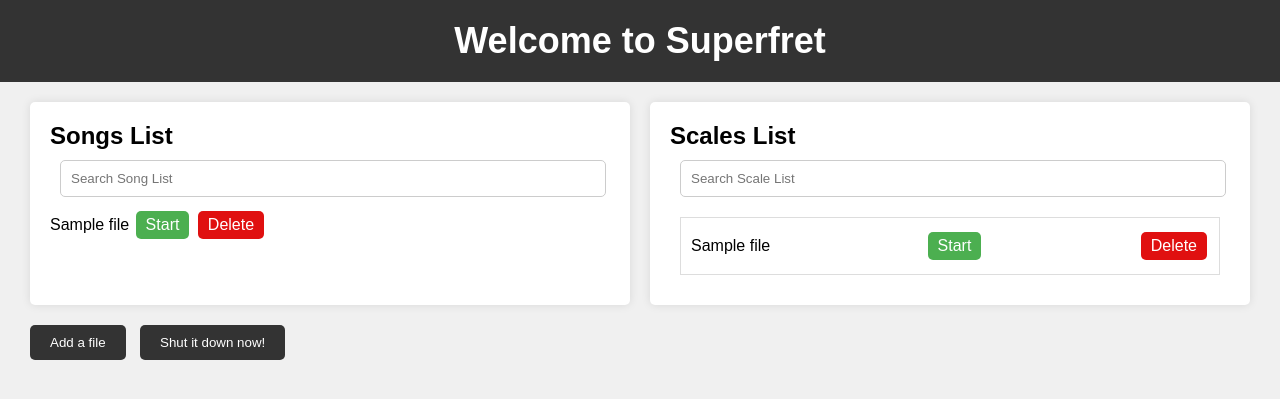
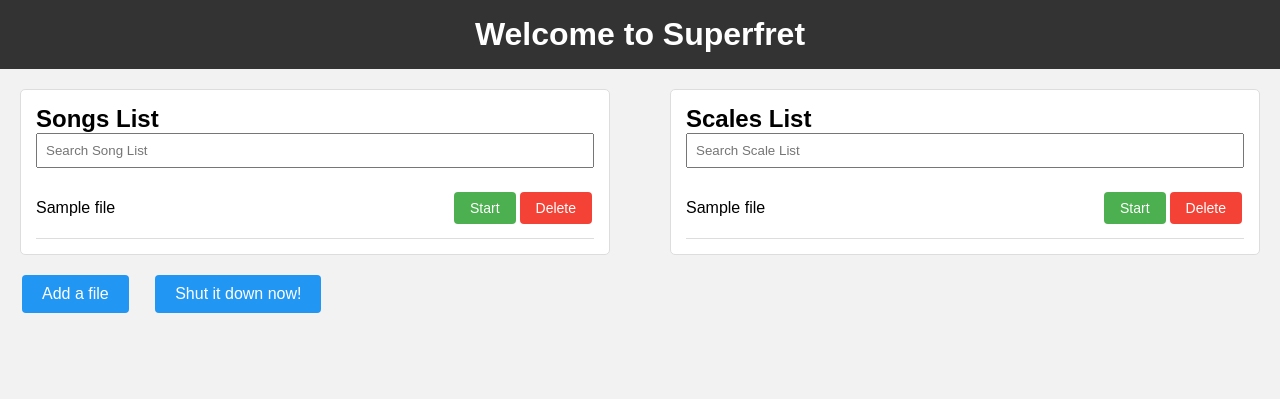
Before and after one commit to ashwin-godura/18500-SUPERFRET, a Django app: template superfret/app/templates/home.html in a window 1280 px wide. Shown: the top 399 px of the page. Run offline with Django 4.2, Linux system fonts and the light colour scheme; tables that the repository leaves empty hold one stand-in row (values such as "Sample post"); the template is opened without the code that fills it: values that come from a table or form of the project are taken from there, most other values are stand-ins (such as "Sample title", 1, 10 or a date in 2020).

Commit message:
fixed some stuff

```diff
--- a/superfret/app/static/css/styles.css
+++ b/superfret/app/static/css/styles.css
@@ -1,53 +1,40 @@
 /* Reset some default styles */
-body, h1, h2, ul, li, p {
+body, h1, h2, ul, p, button {
     margin: 0;
     padding: 0;
 }
 
-/* Apply a background color and set font styles */
 body {
-    background-color: #f0f0f0;
-    font-family: Arial, sans-serif;
+    font-family: 'Arial', sans-serif;
+    background-color: #f2f2f2;
 }
 
 header {
     background-color: #333;
     color: #fff;
     text-align: center;
-    padding: 20px 0;
-}
-
-header h1 {
-    font-size: 36px;
+    padding: 1em;
 }
 
 main {
     display: flex;
     justify-content: space-between;
-    padding: 20px;
+    margin: 20px;
 }
 
 section {
     background-color: #fff;
-    padding: 20px;
+    border: 1px solid #ddd;
     border-radius: 5px;
-    box-shadow: 0px 0px 10px rgba(0, 0, 0, 0.1);
-    flex: 1;
-    margin: 0 10px;
-}
-
-h2 {
-    font-size: 24px;
-    margin-bottom: 10px;
+    padding: 15px;
+    width: 45%;
 }
 
 input[type="text"] {
-    width: 93.5%;
-    padding: 10px;
+    width: 100%;
+    padding: 8px;
+    box-sizing: border-box;
     margin-bottom: 10px;
-    margin-left: 10px;
-    border: 1px solid #ccc;
-    border-radius: 5px;
 }
 
 ul {
@@ -55,29 +42,59 @@ ul {
 }
 
 li {
-    margin-bottom: 10px;
+    display: flex;
+    align-items: center;
+    justify-content: space-between;
+    border-bottom: 1px solid #ddd;
+    padding: 10px 0;
 }
 
-footer {
-    text-align: center;
-    margin-top: 20px;
+span {
+    flex-grow: 1;
 }
 
-button {
-    background-color: #333;
-    color: #fff;
+#start-button {
+    background-color: #4CAF50; /* Green */
+    color: white;
+    border: none;
+    padding: 8px 16px;
+    text-align: center;
+    text-decoration: none;
+    display: inline-block;
+    font-size: 14px;
+    margin: 4px 2px;
+    cursor: pointer;
+    border-radius: 4px;
+}
+
+#delete-button {
+    background-color: #f44336; /* Red */
+    color: white;
+    border: none;
+    padding: 8px 16px;
+    text-align: center;
+    text-decoration: none;
+    display: inline-block;
+    font-size: 14px;
+    margin: 4px 2px;
+    cursor: pointer;
+    border-radius: 4px;
+}
+
+#addFileButton, #shutDownButton {
+    background-color: #2196F3;
+    color: white;
     border: none;
     padding: 10px 20px;
-    border-radius: 5px;
+    text-align: center;
+    text-decoration: none;
+    margin-left: 22px;
+    font-size: 16px;
     cursor: pointer;
-    margin-right: 10px;
+    border-radius: 4px;
 }
 
-#addFileButton {
-    margin-left: 30px;
-}
-
-/* Style the modal for adding MIDI files */
+/* Modal styles */
 .modal {
     display: none;
     position: fixed;
@@ -86,90 +103,62 @@ button {
     width: 100%;
     height: 100%;
     background-color: rgba(0,0,0,0.5);
-    z-index: 1;
-    justify-content: center;
-    align-items: center;
 }
 
 .modal-content {
     background-color: #fff;
+    margin: 10% auto;
     padding: 20px;
-    border-radius: 5px;
-    box-shadow: 0px 0px 10px rgba(0, 0, 0, 0.2);
-    position: relative;
+    border: 1px solid #888;
+    width: 80%;
 }
 
 .close {
-    position: absolute;
-    top: 10px;
-    right: 10px;
-    font-size: 20px;
+    color: #aaa;
+    float: right;
+    font-size: 28px;
+    font-weight: bold;
+}
+
+.close:hover,
+.close:focus {
+    color: black;
+    text-decoration: none;
     cursor: pointer;
 }
 
-/* Style the file input and submit button inside the modal */
-form input[type="file"] {
-    margin-bottom: 10px;
-}
-
-form button[type="submit"] {
-    background-color: #333;
-    color: #fff;
-    border: none;
-    padding: 10px 20px;
+/* Popup window styles */
+#error-message {
+    background-color: #f44336;
+    color: white;
+    padding: 15px;
     border-radius: 5px;
-    cursor: pointer;
+    margin: 10px 0;
+    text-align: center;
 }
 
 #popup-window {
+    display: none;
     position: fixed;
-    width: 300px;
-    height: 200px;
-    background: white;
-    border: 1px solid black;
-    padding: 10px;
-    margin: auto;
-    top: 0;
-    right: 0;
-    bottom: 0;
-    left: 0;
-    z-index: 10;
-    display: block;
+    top: 50%;
+    left: 50%;
+    transform: translate(-50%, -50%);
+    background-color: #fff;
+    padding: 20px;
+    border: 1px solid #ddd;
+    text-align: center;
 }
 
-#start-button{
-    background-color: #4CAF50;
+#popup-window button {
+    background-color: #f44336;
     color: white;
     border: none;
-    padding: 5px 10px;
+    padding: 10px 20px;
     text-align: center;
     text-decoration: none;
     display: inline-block;
     font-size: 16px;
-    margin: 4px 2px;
+    margin: 10px;
     cursor: pointer;
-
+    border-radius: 4px;
 }
-
-#staticList li {
-    list-style-type: none;
-    border: 1px solid #ddd;
-    padding: 10px;
-    margin: 10px;
-    display: flex;
-    justify-content: space-between;
-    align-items: center;
-}
-
-#delete-button{
-    background-color: #e01010;
-    color: white;
-    border: none;
-    padding: 5px 10px;
-    text-align: center;
-    text-decoration: none;
-    display: inline-block;
-    font-size: 16px;
-    margin: 4px 2px;
-    cursor: pointer;
-}
--- a/superfret/app/views.py
+++ b/superfret/app/views.py
@@ -146,7 +146,6 @@ def getActiveFile(request):
    return JsonResponse(data)
 
 def getFeedback(request):
-
    playTime, correct = u.read_feedback() or (None, None)
 
    if playTime is None or correct is None:
```
Also changed, not shown: superfret/app/MidiFileReader.py (+15 -53 lines), superfret/app/templates/playingFile.html (+50 -18 lines), superfret/app/uart.py (+37 -61 lines).
